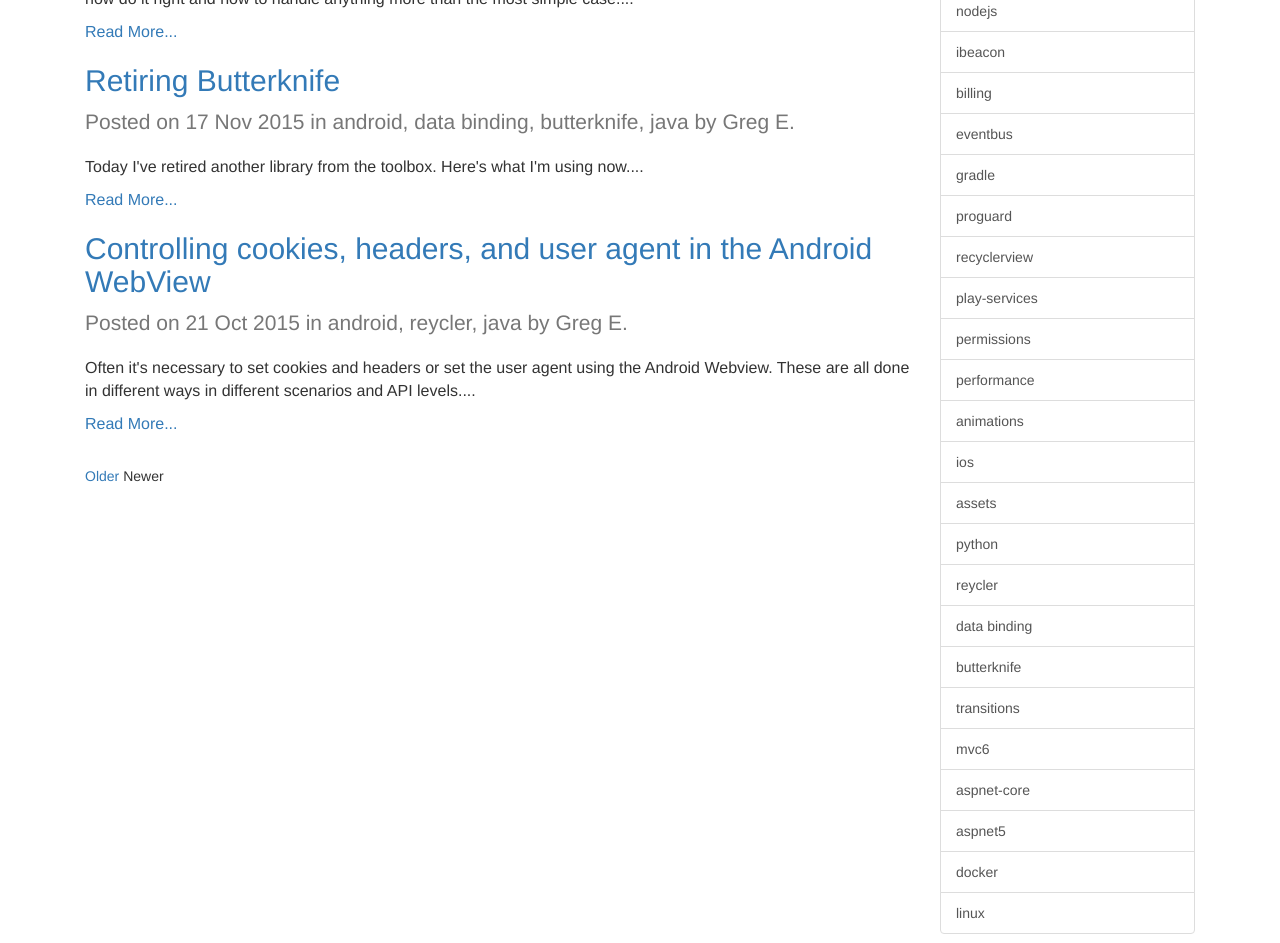
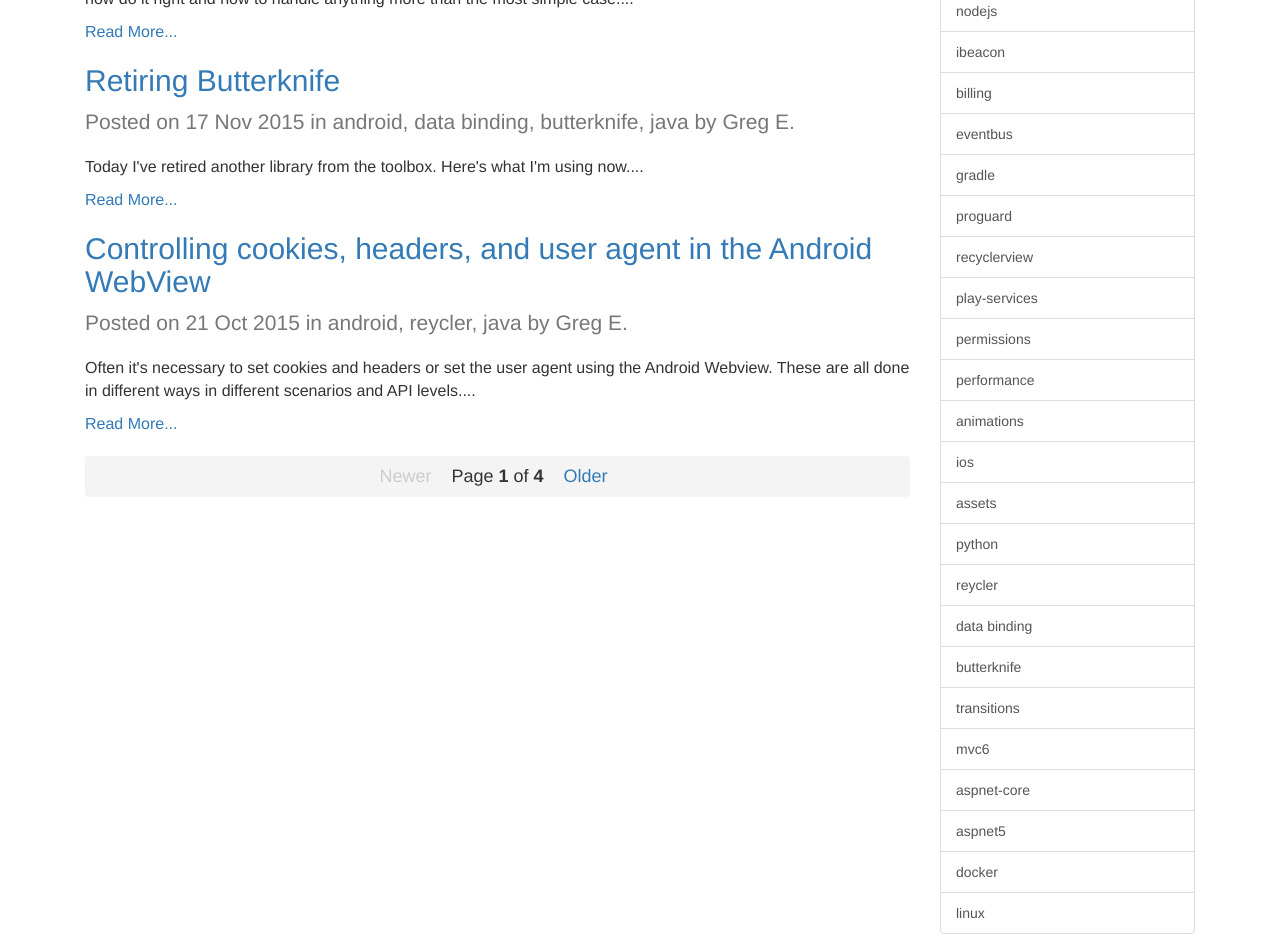
Before and after one commit to Innodroid/innodroid.github.io, a Jekyll site: the page built from blog/index.html, in a window 1280 px wide, cut to the strip 902-1845 px from the top of the page. Built offline with Jekyll 4.4.1, drawn with Linux system fonts in a browser that asks for light colours; nearby versions of some CDN libraries; the list of posts is cut into pages by our own code.

Commit message:
Fixed up the pagination

```diff
--- a/blog/index.html
+++ b/blog/index.html
@@ -30,15 +30,20 @@ sort: 3
     </div>
 
     <div class="pagination">
+      {% if paginator.previous_page %}
+        <a class="pagination-item newer" href="{{ paginator.previous_page_path | prepend: site.baseurl }}">Newer</a>
+      {% else %}
+        <span class="pagination-item newer notavailable">Newer</span>
+      {% endif %}
+
+      &nbsp;&nbsp;
+      Page <strong>{{ paginator.page }}</strong> of <strong>{{ paginator.total_pages }}</strong>
+      &nbsp;&nbsp;
+
       {% if paginator.next_page %}
         <a class="pagination-item older" href="{{ paginator.next_page_path | prepend: site.baseurl }}">Older</a>
       {% else %}
-        <span class="pagination-item older">Older</span>
-      {% endif %}
-      {% if paginator.previous_page %}
-        <a class="pagination-item newer" href="{{ paginator.previous_page_path | prepend: site.baseurl }}">Newer</a>
-      {% else %}
-        <span class="pagination-item newer">Newer</span>
+        <span class="pagination-item older notavailable">Older</span>
       {% endif %}
     </div>
   </div>
--- a/css/site.css
+++ b/css/site.css
@@ -187,3 +187,15 @@ blockquote {
 .post blockquote {
   font-size: 15px !important;
 }
+
+.pagination {
+    display: block !important;
+    text-align: center;
+    font-size: 18px;
+    padding: 8px;
+    background-color: #f4f4f4;
+}
+
+.pagination-item.notavailable {
+    color: #ccc;
+}
```
